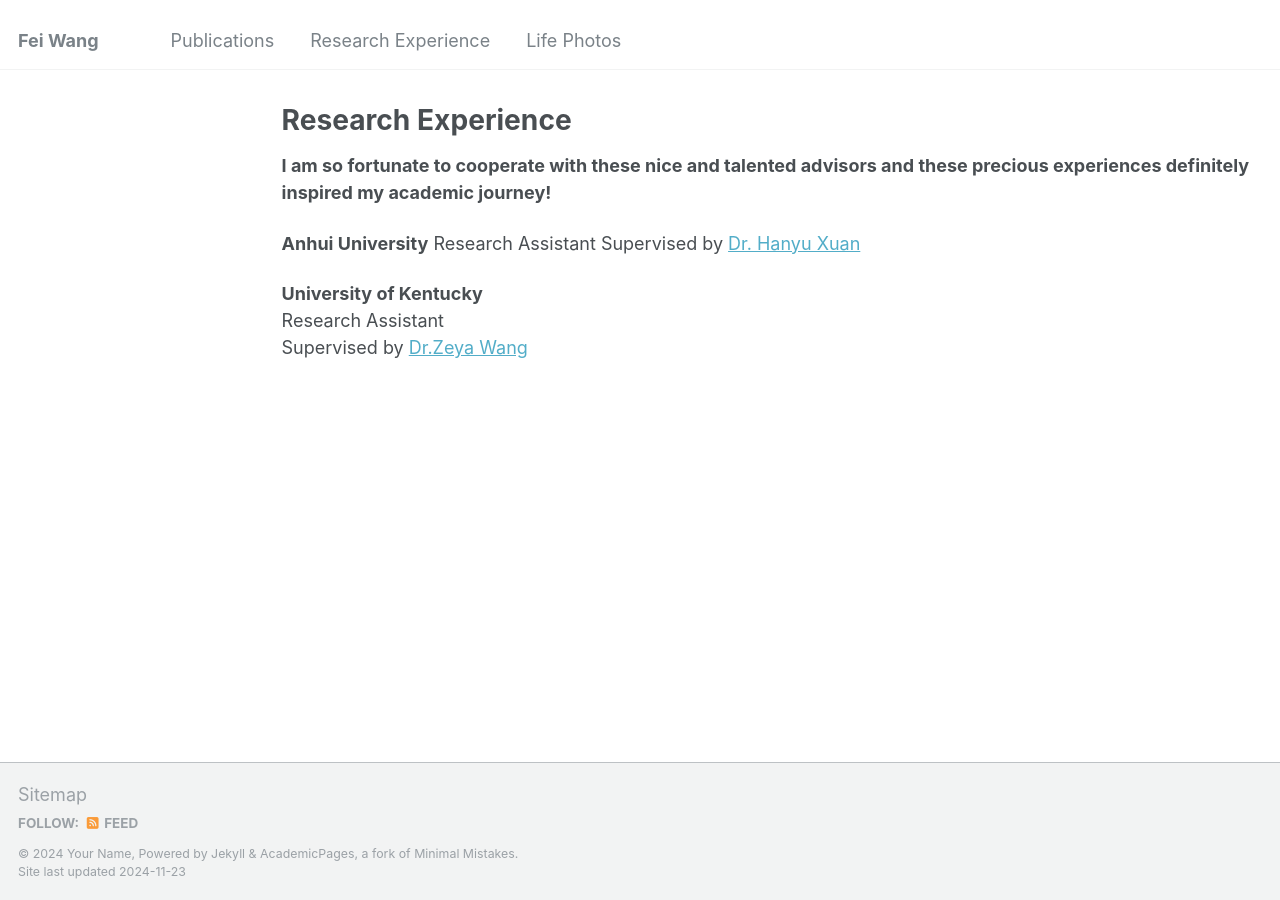
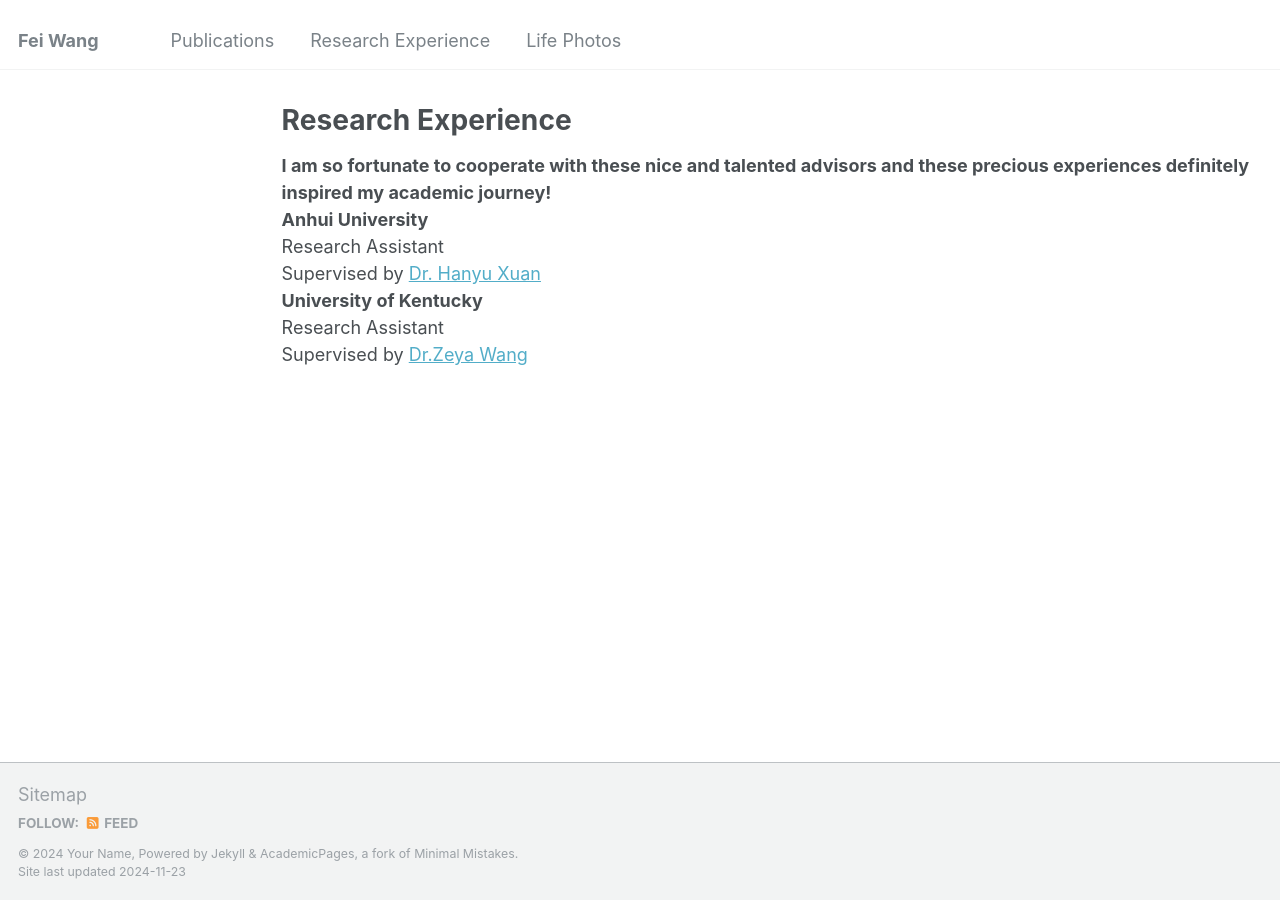
Before and after one commit to feiwang2004/feiwang2004.github.io, a Jekyll site: the page built from _pages/research_experience.md, in a window 1280 px wide. Built offline with Jekyll 4.4.1, drawn with Linux system fonts in a browser that asks for light colours; part of the change alters nothing that is shown.

Commit message:
Update research_experience.md

```diff
--- a/_pages/research_experience.md
+++ b/_pages/research_experience.md
@@ -3,16 +3,17 @@ layout: archive
 title: "Research Experience"
 permalink: /research_experience/
 author_profile: false
+redirect_from:
+  - /about/
+  - /about.html
 ---
 
 **I am so fortunate to cooperate with these nice and talented advisors and these precious experiences definitely inspired my academic journey!**
-
-
-**Anhui University**
-Research Assistant
+<br>
+**Anhui University**<br>
+Research Assistant<br>
 Supervised by [Dr. Hanyu Xuan](https://xuanhanyu.github.io/)
-
-
+<br>
 **University of Kentucky**<br>
 Research Assistant<br>
 Supervised by [Dr.Zeya Wang](https://zeyawang.github.io)
```
